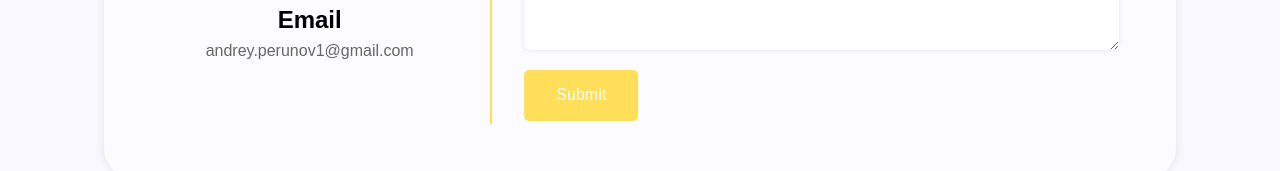
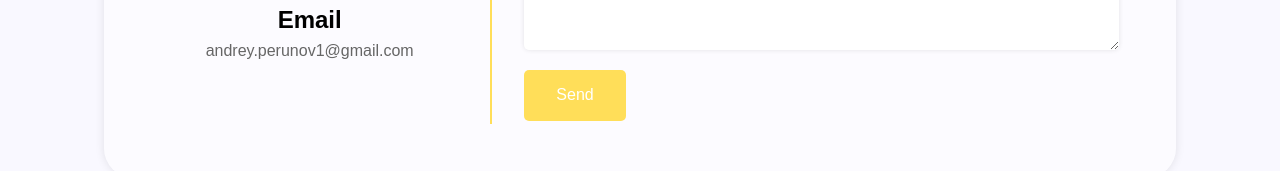
Before and after one commit to AndreyPerunov/PortfolioWebsite, a Next.js app: page / in a window 1280 px wide. Shown: the part 4754-4925 px from the top of the page. Built offline with nearby package versions, Linux system fonts and the light colour scheme; a web font is replaced by a local one.

Commit message:
Changed text of submit button

```diff
--- a/app/components/ContactForm.tsx
+++ b/app/components/ContactForm.tsx
@@ -73,7 +73,7 @@ const ContactForm = () => {
         />
       </div>
 
-      <input type="submit" />
+      <input type="submit" value="Send" />
     </form>
   )
 }
--- a/app/components/modules/ContactForm.module.scss
+++ b/app/components/modules/ContactForm.module.scss
@@ -73,6 +73,7 @@
     cursor: pointer;
     transition: all 0.3s ease;
     width: 100%;
+    min-width: 100px;
     @include breakpoint(small) {
       width: auto;
     }
```
